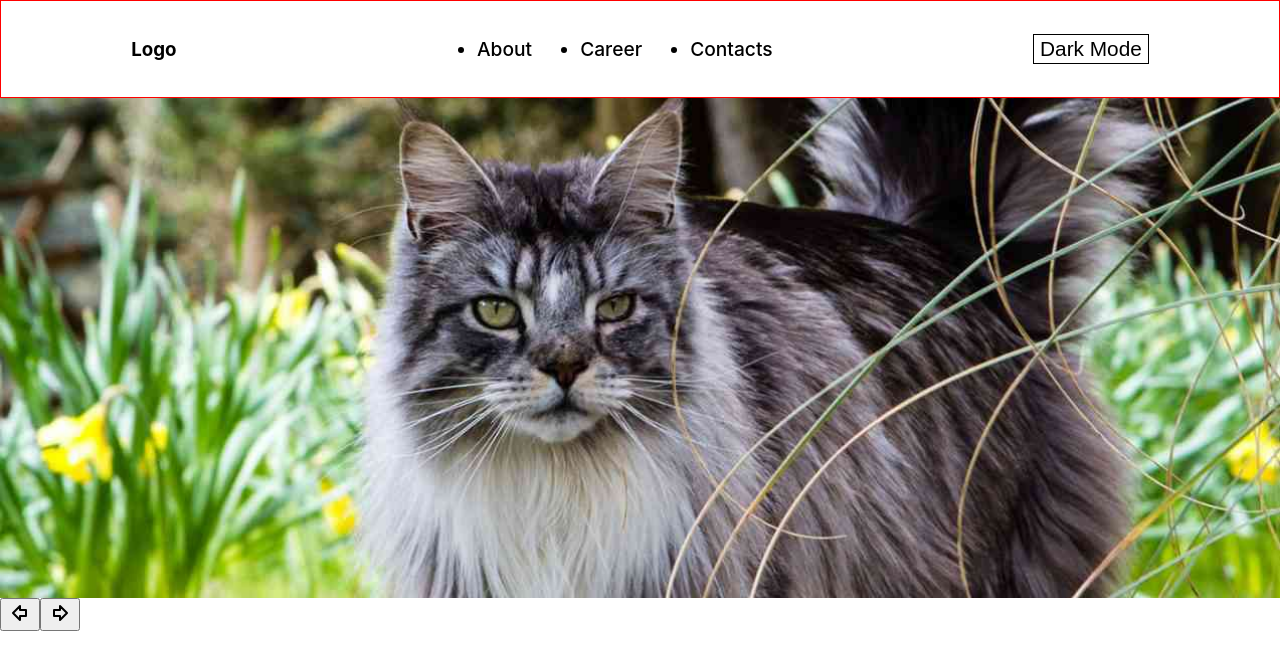
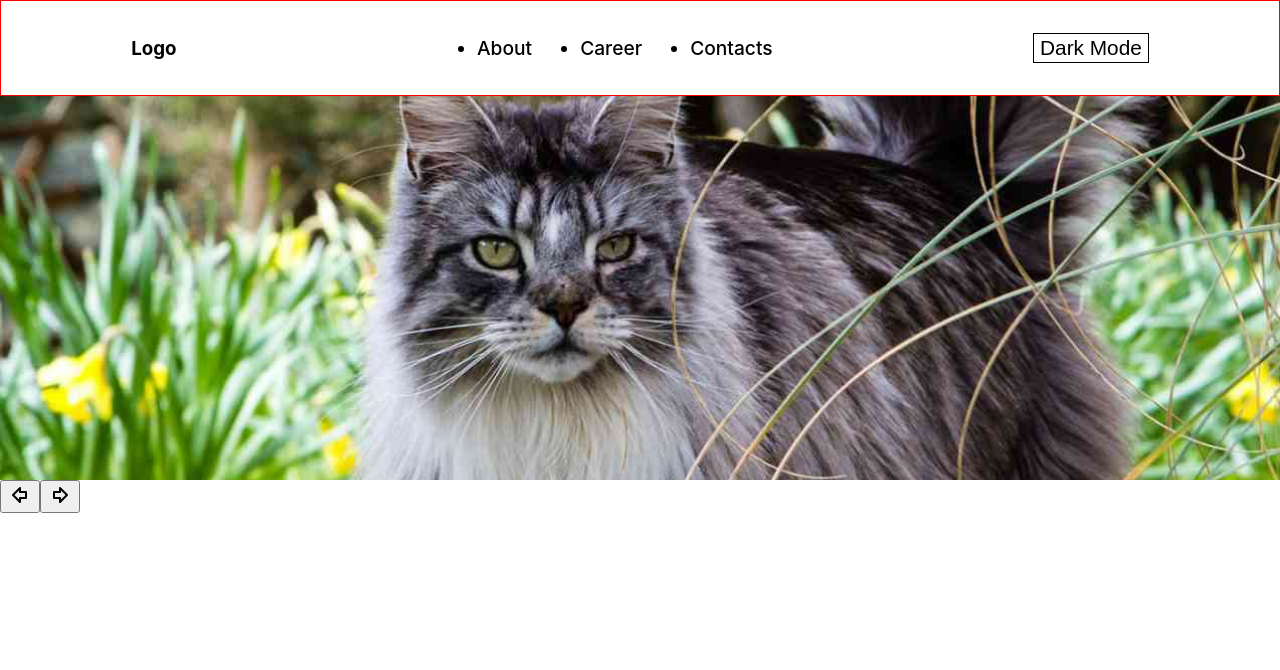
Before and after one commit to antasticAntman/Sliders-and-Carousel, a React (Create React App) app: page / in a window 1280 px wide. Shown: the top 670 px of the page. Built offline with nearby package versions, Linux system fonts and the light colour scheme.

Commit message:
Adjusted the size of the images for the sliders

```diff
--- a/src/App.js
+++ b/src/App.js
@@ -32,7 +32,7 @@ function App() {
         </div>
       </header>
 
-      <div style = {{width:'100%',height:'500px', margin:'0 auto'}}>
+      <div style = {{width:'100%', aspectRatio: '10/3' , margin:'0 auto'}}>
         <ImagesSlider catIMAGES={catIMAGES}/>
       </div>
 
--- a/src/index.css
+++ b/src/index.css
@@ -1,3 +1,9 @@
+*,
+*::before,
+*::after  {
+  box-sizing: border-box;
+}
+
 body {
   margin: 0;
   width:100%;
```
